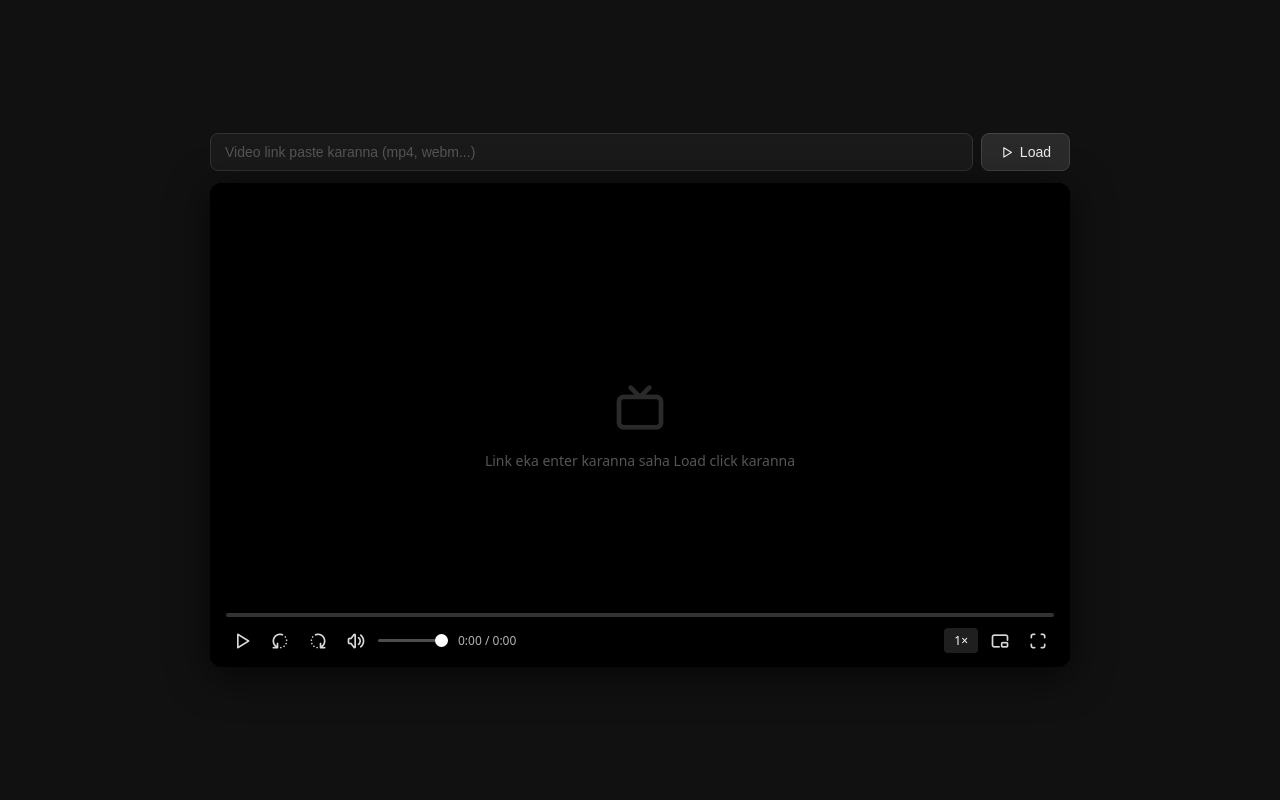
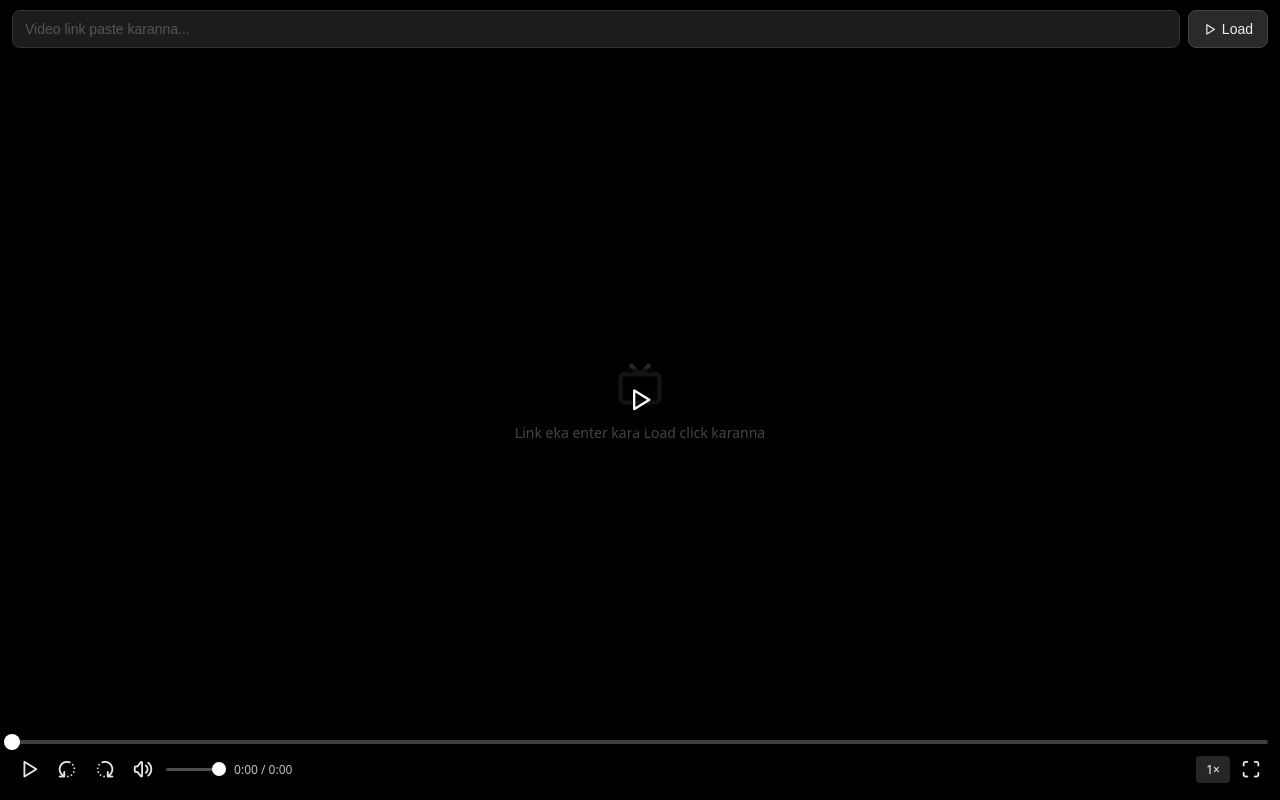
Before and after one commit to gojo1777/Video-, a plain HTML site: page index.html in a window 1280 px wide. Drawn offline with Linux system fonts and the light colour scheme.

Commit message:
Update index.html

```diff
--- a/index.html
+++ b/index.html
@@ -2,122 +2,301 @@
 <html lang="si">
 <head>
 <meta charset="UTF-8">
-<meta name="viewport" content="width=device-width, initial-scale=1.0">
+<meta name="viewport" content="width=device-width, initial-scale=1.0, maximum-scale=1.0, user-scalable=no">
 <title>Video Player</title>
 <link rel="stylesheet" href="https://cdn.jsdelivr.net/npm/@tabler/icons-webfont@latest/tabler-icons.min.css">
 <style>
-  * { box-sizing: border-box; margin: 0; padding: 0; }
-  body { background: #111; display: flex; flex-direction: column; align-items: center; justify-content: center; min-height: 100vh; font-family: system-ui, sans-serif; gap: 12px; padding: 16px; }
-  .url-bar { display: flex; gap: 8px; width: 100%; max-width: 860px; }
-  .url-bar input { flex: 1; padding: 10px 14px; border-radius: 8px; border: 1px solid #333; background: #1a1a1a; color: #eee; font-size: 14px; outline: none; }
-  .url-bar input:focus { border-color: #555; }
-  .url-bar input::placeholder { color: #555; }
-  .url-bar button { padding: 10px 18px; border-radius: 8px; background: #2a2a2a; color: #eee; border: 1px solid #444; font-size: 14px; cursor: pointer; display: flex; align-items: center; gap: 6px; white-space: nowrap; }
-  .url-bar button:hover { background: #383838; }
-  .player-wrap { background: #000; border-radius: 12px; overflow: hidden; width: 100%; max-width: 860px; box-shadow: 0 8px 40px rgba(0,0,0,0.7); }
-  .video-area { position: relative; width: 100%; background: #000; aspect-ratio: 16/9; display: flex; align-items: center; justify-content: center; cursor: pointer; }
-  video { width: 100%; height: 100%; display: none; object-fit: contain; }
-  .placeholder { color: #444; font-size: 14px; text-align: center; padding: 2rem; display: flex; flex-direction: column; align-items: center; gap: 14px; }
-  .placeholder i { font-size: 56px; color: #2a2a2a; }
-  .placeholder span { color: #555; }
-  .controls { background: linear-gradient(transparent, rgba(0,0,0,0.9)); position: absolute; bottom: 0; left: 0; right: 0; padding: 16px 16px 12px; display: flex; flex-direction: column; gap: 10px; opacity: 0; transition: opacity 0.25s; }
-  .video-area:hover .controls, .video-area.paused .controls { opacity: 1; }
-  .progress-wrap { position: relative; height: 4px; background: rgba(255,255,255,0.2); border-radius: 2px; cursor: pointer; transition: height 0.15s; }
-  .progress-wrap:hover { height: 6px; }
-  .progress-buf { position: absolute; top: 0; left: 0; height: 100%; background: rgba(255,255,255,0.25); border-radius: 2px; }
-  .progress-bar { position: absolute; top: 0; left: 0; height: 100%; background: #fff; border-radius: 2px; }
-  .progress-thumb { position: absolute; top: 50%; right: -6px; width: 13px; height: 13px; background: #fff; border-radius: 50%; transform: translateY(-50%); display: none; }
-  .progress-wrap:hover .progress-thumb { display: block; }
-  .ctrl-row { display: flex; align-items: center; gap: 6px; }
-  .ctrl-btn { background: none; border: none; color: #fff; cursor: pointer; padding: 4px 6px; display: flex; align-items: center; font-size: 20px; opacity: 0.85; line-height: 1; }
-  .ctrl-btn:hover { opacity: 1; }
-  .time-display { color: rgba(255,255,255,0.7); font-size: 12px; white-space: nowrap; margin-left: 4px; }
-  .vol-wrap { display: flex; align-items: center; gap: 6px; }
-  .vol-slider { -webkit-appearance: none; appearance: none; width: 70px; height: 3px; border-radius: 2px; background: rgba(255,255,255,0.3); outline: none; cursor: pointer; }
-  .vol-slider::-webkit-slider-thumb { -webkit-appearance: none; width: 13px; height: 13px; background: #fff; border-radius: 50%; }
-  .spacer { flex: 1; }
-  .speed-btn { background: rgba(255,255,255,0.12); border: none; color: #fff; font-size: 12px; padding: 4px 10px; border-radius: 4px; cursor: pointer; font-family: inherit; }
-  .speed-btn:hover { background: rgba(255,255,255,0.25); }
-  .toast { position: absolute; top: 14px; left: 50%; transform: translateX(-50%); background: rgba(0,0,0,0.72); color: #fff; font-size: 13px; padding: 6px 18px; border-radius: 20px; opacity: 0; transition: opacity 0.3s; pointer-events: none; white-space: nowrap; }
-  .toast.show { opacity: 1; }
+  * { box-sizing: border-box; margin: 0; padding: 0; -webkit-tap-highlight-color: transparent; }
+  html, body { width: 100%; height: 100%; background: #000; overflow: hidden; font-family: system-ui, sans-serif; }
 
-  /* Fullscreen: hide url-bar, show overlay input */
-  :fullscreen .fs-url-bar { display: flex !important; }
-  :-webkit-full-screen .fs-url-bar { display: flex !important; }
-  :fullscreen body > .url-bar { display: none; }
+  #app {
+    display: flex;
+    flex-direction: column;
+    width: 100vw;
+    height: 100vh;
+    height: 100dvh;
+    background: #000;
+  }
 
-  .fs-url-bar {
-    display: none;
+  .video-wrap {
+    flex: 1;
+    position: relative;
+    background: #000;
+    overflow: hidden;
+    display: flex;
+    align-items: center;
+    justify-content: center;
+    width: 100%;
+    height: 100%;
+  }
+
+  /* URL BAR - overlay on top of video, hidden by default */
+  .url-bar {
+    display: flex;
+    gap: 8px;
+    padding: 10px 12px;
+    background: linear-gradient(rgba(0,0,0,0.85), transparent);
     position: absolute;
     top: 0; left: 0; right: 0;
-    padding: 14px 16px;
-    background: linear-gradient(rgba(0,0,0,0.85), transparent);
-    gap: 8px;
     z-index: 20;
     opacity: 0;
     transition: opacity 0.25s;
+    pointer-events: none;
   }
-  .video-area:hover .fs-url-bar { opacity: 1; }
-  .video-area.paused .fs-url-bar { opacity: 1; }
-  .fs-url-bar input { flex: 1; padding: 8px 12px; border-radius: 8px; border: 1px solid #555; background: rgba(0,0,0,0.7); color: #eee; font-size: 14px; outline: none; }
-  .fs-url-bar input:focus { border-color: #888; }
-  .fs-url-bar input::placeholder { color: #888; }
-  .fs-url-bar button { padding: 8px 16px; border-radius: 8px; background: rgba(50,50,50,0.9); color: #eee; border: 1px solid #555; font-size: 14px; cursor: pointer; display: flex; align-items: center; gap: 6px; white-space: nowrap; }
-  .fs-url-bar button:hover { background: rgba(80,80,80,0.9); }
+  .url-bar.visible {
+    opacity: 1;
+    pointer-events: all;
+  }
+  .url-bar input {
+    flex: 1;
+    padding: 10px 12px;
+    border-radius: 8px;
+    border: 1px solid #333;
+    background: #1c1c1c;
+    color: #eee;
+    font-size: 14px;
+    outline: none;
+    min-width: 0;
+  }
+  .url-bar input::placeholder { color: #555; }
+  .url-bar input:focus { border-color: #555; }
+  .url-bar button {
+    padding: 10px 14px;
+    border-radius: 8px;
+    background: #2a2a2a;
+    color: #eee;
+    border: 1px solid #444;
+    font-size: 14px;
+    cursor: pointer;
+    display: flex;
+    align-items: center;
+    gap: 5px;
+    white-space: nowrap;
+    flex-shrink: 0;
+  }
+  .url-bar button:active { background: #444; }
+
+  /* VIDEO AREA - fills remaining space */
+  video {
+    width: 100%;
+    height: 100%;
+    object-fit: contain;
+    display: none;
+  }
+
+  .placeholder {
+    display: flex;
+    flex-direction: column;
+    align-items: center;
+    gap: 12px;
+    color: #555;
+    font-size: 14px;
+    text-align: center;
+    padding: 2rem;
+  }
+  .placeholder i { font-size: 52px; color: #2a2a2a; }
+
+  /* CONTROLS OVERLAY */
+  .controls-overlay {
+    position: absolute;
+    inset: 0;
+    display: flex;
+    flex-direction: column;
+    justify-content: flex-end;
+    background: linear-gradient(transparent 40%, rgba(0,0,0,0.85));
+    opacity: 0;
+    transition: opacity 0.25s;
+  }
+  .controls-overlay.visible { opacity: 1; }
+
+  /* Center play button */
+  .center-btn {
+    position: absolute;
+    top: 50%;
+    left: 50%;
+    transform: translate(-50%, -50%);
+    background: rgba(0,0,0,0.5);
+    border: none;
+    color: #fff;
+    width: 64px;
+    height: 64px;
+    border-radius: 50%;
+    display: flex;
+    align-items: center;
+    justify-content: center;
+    font-size: 28px;
+    cursor: pointer;
+  }
+
+  .bottom-controls {
+    padding: 8px 12px 14px;
+    display: flex;
+    flex-direction: column;
+    gap: 8px;
+  }
+
+  /* Progress bar */
+  .progress-wrap {
+    position: relative;
+    height: 4px;
+    background: rgba(255,255,255,0.25);
+    border-radius: 2px;
+    cursor: pointer;
+    touch-action: none;
+  }
+  .progress-buf { position: absolute; top: 0; left: 0; height: 100%; background: rgba(255,255,255,0.2); border-radius: 2px; }
+  .progress-bar { position: absolute; top: 0; left: 0; height: 100%; background: #fff; border-radius: 2px; }
+  .progress-thumb {
+    position: absolute;
+    top: 50%;
+    width: 16px; height: 16px;
+    background: #fff;
+    border-radius: 50%;
+    transform: translate(-50%, -50%);
+    margin-left: 0;
+  }
+
+  .ctrl-row {
+    display: flex;
+    align-items: center;
+    gap: 4px;
+  }
+
+  .ctrl-btn {
+    background: none;
+    border: none;
+    color: #fff;
+    cursor: pointer;
+    padding: 6px;
+    display: flex;
+    align-items: center;
+    font-size: 22px;
+    opacity: 0.9;
+    line-height: 1;
+    flex-shrink: 0;
+  }
+  .ctrl-btn:active { opacity: 0.6; }
+
+  .time-display {
+    color: rgba(255,255,255,0.75);
+    font-size: 12px;
+    white-space: nowrap;
+    margin: 0 4px;
+  }
+  .spacer { flex: 1; }
+
+  .speed-btn {
+    background: rgba(255,255,255,0.15);
+    border: none;
+    color: #fff;
+    font-size: 12px;
+    padding: 5px 10px;
+    border-radius: 4px;
+    cursor: pointer;
+    font-family: inherit;
+    flex-shrink: 0;
+  }
+  .speed-btn:active { background: rgba(255,255,255,0.3); }
+
+  /* Volume row - hidden on mobile by default (use device volume) */
+  .vol-wrap {
+    display: flex;
+    align-items: center;
+    gap: 6px;
+  }
+  .vol-slider {
+    -webkit-appearance: none;
+    appearance: none;
+    width: 60px;
+    height: 3px;
+    border-radius: 2px;
+    background: rgba(255,255,255,0.3);
+    outline: none;
+    cursor: pointer;
+  }
+  .vol-slider::-webkit-slider-thumb {
+    -webkit-appearance: none;
+    width: 14px; height: 14px;
+    background: #fff;
+    border-radius: 50%;
+  }
+
+  /* Toast */
+  .toast {
+    position: absolute;
+    top: 16px;
+    left: 50%;
+    transform: translateX(-50%);
+    background: rgba(0,0,0,0.75);
+    color: #fff;
+    font-size: 13px;
+    padding: 6px 16px;
+    border-radius: 20px;
+    opacity: 0;
+    transition: opacity 0.3s;
+    pointer-events: none;
+    white-space: nowrap;
+    z-index: 50;
+  }
+  .toast.show { opacity: 1; }
+
+  /* Fullscreen tweaks */
+  :fullscreen #app { height: 100vh; height: 100dvh; }
+  :-webkit-full-screen #app { height: 100vh; }
 </style>
 </head>
 <body>
-
-<div class="url-bar" id="topUrlBar">
-  <input type="text" id="urlInput" placeholder="Video link paste karanna (mp4, webm...)" />
+<div id="app">
+  <div class="video-wrap" id="videoWrap">
+    <div class="url-bar" id="urlBar">
+      <input type="text" id="urlInput" placeholder="Video link paste karanna..." autocomplete="off" />
       <button id="loadBtn"><i class="ti ti-player-play"></i> Load</button>
     </div>
+    <video id="vid" preload="metadata" playsinline webkit-playsinline></video>
 
-<div class="player-wrap" id="playerWrap">
-  <div class="video-area paused" id="videoArea">
-    <video id="vid" preload="metadata"></video>
     <div class="placeholder" id="placeholder">
       <i class="ti ti-device-tv"></i>
-      <span>Link eka enter karanna saha Load click karanna</span>
-    </div>
-    <div class="toast" id="toast"></div>
-
-    <!-- Fullscreen url bar (only visible in fullscreen) -->
-    <div class="fs-url-bar" id="fsUrlBar">
-      <input type="text" id="fsUrlInput" placeholder="Video link paste karanna..." />
-      <button id="fsLoadBtn"><i class="ti ti-player-play"></i> Load</button>
+      <span>Link eka enter kara Load click karanna</span>
     </div>
 
-    <div class="controls">
+    <div class="controls-overlay" id="overlay">
+      <button class="center-btn" id="centerBtn"><i class="ti ti-player-play" id="centerIcon"></i></button>
+
+      <div class="bottom-controls">
         <div class="progress-wrap" id="progressWrap">
           <div class="progress-buf" id="progressBuf"></div>
-        <div class="progress-bar" id="progressBar"></div>
-        <div class="progress-thumb"></div>
+          <div class="progress-bar" id="progressBar" style="width:0%"></div>
+          <div class="progress-thumb" id="progressThumb" style="left:0%"></div>
         </div>
+
         <div class="ctrl-row">
-        <button class="ctrl-btn" id="playBtn" aria-label="Play/Pause"><i class="ti ti-player-play" id="playIcon"></i></button>
-        <button class="ctrl-btn" id="skipBack" aria-label="-10s"><i class="ti ti-rotate-clockwise-2" style="transform:scaleX(-1)"></i></button>
-        <button class="ctrl-btn" id="skipFwd" aria-label="+10s"><i class="ti ti-rotate-clockwise-2"></i></button>
+          <button class="ctrl-btn" id="playBtn"><i class="ti ti-player-play" id="playIcon"></i></button>
+          <button class="ctrl-btn" id="skipBack"><i class="ti ti-rotate-clockwise-2" style="transform:scaleX(-1)"></i></button>
+          <button class="ctrl-btn" id="skipFwd"><i class="ti ti-rotate-clockwise-2"></i></button>
           <div class="vol-wrap">
-          <button class="ctrl-btn" id="muteBtn" aria-label="Mute"><i class="ti ti-volume" id="volIcon"></i></button>
+            <button class="ctrl-btn" id="muteBtn"><i class="ti ti-volume" id="volIcon"></i></button>
             <input type="range" class="vol-slider" id="volSlider" min="0" max="1" step="0.05" value="1" />
           </div>
           <span class="time-display" id="timeDisplay">0:00 / 0:00</span>
           <div class="spacer"></div>
           <button class="speed-btn" id="speedBtn">1×</button>
-        <button class="ctrl-btn" id="pipBtn" aria-label="Picture in Picture"><i class="ti ti-picture-in-picture"></i></button>
-        <button class="ctrl-btn" id="fsBtn" aria-label="Fullscreen"><i class="ti ti-maximize" id="fsIcon"></i></button>
+          <button class="ctrl-btn" id="fsBtn"><i class="ti ti-maximize" id="fsIcon"></i></button>
         </div>
       </div>
+    </div>
+
+    <div class="toast" id="toast"></div>
   </div>
 </div>
 
 <script>
   const vid = document.getElementById('vid');
-  const videoArea = document.getElementById('videoArea');
+  const overlay = document.getElementById('overlay');
   const placeholder = document.getElementById('placeholder');
   const playBtn = document.getElementById('playBtn');
   const playIcon = document.getElementById('playIcon');
+  const centerBtn = document.getElementById('centerBtn');
+  const centerIcon = document.getElementById('centerIcon');
   const skipBack = document.getElementById('skipBack');
   const skipFwd = document.getElementById('skipFwd');
   const muteBtn = document.getElementById('muteBtn');
@@ -127,17 +306,17 @@
   const progressWrap = document.getElementById('progressWrap');
   const progressBar = document.getElementById('progressBar');
   const progressBuf = document.getElementById('progressBuf');
+  const progressThumb = document.getElementById('progressThumb');
   const speedBtn = document.getElementById('speedBtn');
-  const pipBtn = document.getElementById('pipBtn');
   const fsBtn = document.getElementById('fsBtn');
   const fsIcon = document.getElementById('fsIcon');
   const urlInput = document.getElementById('urlInput');
   const loadBtn = document.getElementById('loadBtn');
-  const fsUrlInput = document.getElementById('fsUrlInput');
-  const fsLoadBtn = document.getElementById('fsLoadBtn');
   const toast = document.getElementById('toast');
-  const speeds = [0.5, 0.75, 1, 1.25, 1.5, 2];
-  let speedIdx = 2, toastTimer;
+  const app = document.getElementById('app');
+
+  const urlBar = document.getElementById('urlBar');
+  let speedIdx = 2, toastTimer, hideTimer, loaded = false;
 
   function showToast(msg) {
     toast.textContent = msg;
@@ -147,97 +326,136 @@
   }
 
   function fmt(s) {
-    if (isNaN(s)) return '0:00';
+    if (!s || isNaN(s)) return '0:00';
     const m = Math.floor(s / 60), sec = Math.floor(s % 60);
     return m + ':' + String(sec).padStart(2, '0');
   }
 
-  function loadVideo(url) {
-    url = url || urlInput.value.trim();
+  function showControls() {
+    overlay.classList.add('visible');
+    urlBar.classList.add('visible');
+    clearTimeout(hideTimer);
+    if (!vid.paused) hideTimer = setTimeout(() => {
+      overlay.classList.remove('visible');
+      urlBar.classList.remove('visible');
+    }, 3000);
+  }
+
+  document.getElementById('videoWrap').addEventListener('click', e => {
+    if (!loaded) return;
+    if (e.target === vid || e.target === document.getElementById('videoWrap')) {
+      if (overlay.classList.contains('visible') && !vid.paused) {
+        vid.paused ? vid.play() : vid.pause();
+      } else {
+        showControls();
+      }
+    }
+  });
+
+  document.getElementById('videoWrap').addEventListener('touchstart', () => { if (loaded) showControls(); }, { passive: true });
+
+  function loadVideo() {
+    const url = urlInput.value.trim();
     if (!url) return;
-    urlInput.value = url;
-    fsUrlInput.value = url;
     vid.src = url;
     placeholder.style.display = 'none';
     vid.style.display = 'block';
+    loaded = true;
     vid.load();
     vid.play().catch(() => {});
+    showControls();
   }
 
-  loadBtn.onclick = () => loadVideo(urlInput.value.trim());
-  urlInput.onkeydown = e => { if (e.key === 'Enter') loadVideo(urlInput.value.trim()); };
+  // show controls initially so user sees the url bar
+  urlBar.classList.add('visible');
+  overlay.classList.add('visible');
+  document.getElementById('loadBtn').onclick = loadVideo;
+  urlInput.addEventListener('keydown', e => { if (e.key === 'Enter') { urlInput.blur(); loadVideo(); } });
 
-  fsLoadBtn.onclick = () => loadVideo(fsUrlInput.value.trim());
-  fsUrlInput.onkeydown = e => { if (e.key === 'Enter') loadVideo(fsUrlInput.value.trim()); };
-
-  vid.addEventListener('play', () => { playIcon.className = 'ti ti-player-pause'; videoArea.classList.remove('paused'); });
-  vid.addEventListener('pause', () => { playIcon.className = 'ti ti-player-play'; videoArea.classList.add('paused'); });
-  vid.addEventListener('ended', () => videoArea.classList.add('paused'));
-
-  playBtn.onclick = () => { vid.paused ? vid.play() : vid.pause(); };
-  videoArea.addEventListener('click', e => {
-    if (e.target === vid) { vid.paused ? vid.play() : vid.pause(); }
+  vid.addEventListener('play', () => {
+    playIcon.className = 'ti ti-player-pause';
+    centerIcon.className = 'ti ti-player-pause';
+    hideTimer = setTimeout(() => overlay.classList.remove('visible'), 3000);
+  });
+  vid.addEventListener('pause', () => {
+    playIcon.className = 'ti ti-player-play';
+    centerIcon.className = 'ti ti-player-play';
+    overlay.classList.add('visible');
+    urlBar.classList.add('visible');
+    clearTimeout(hideTimer);
+  });
+  vid.addEventListener('ended', () => {
+    playIcon.className = 'ti ti-player-play';
+    centerIcon.className = 'ti ti-player-play';
+    overlay.classList.add('visible');
+    urlBar.classList.add('visible');
   });
 
-  skipBack.onclick = () => { vid.currentTime = Math.max(0, vid.currentTime - 10); showToast('-10s'); };
-  skipFwd.onclick = () => { vid.currentTime = Math.min(vid.duration || 0, vid.currentTime + 10); showToast('+10s'); };
+  playBtn.onclick = centerBtn.onclick = (e) => {
+    e.stopPropagation();
+    vid.paused ? vid.play() : vid.pause();
+    showControls();
+  };
+
+  skipBack.onclick = (e) => { e.stopPropagation(); vid.currentTime = Math.max(0, vid.currentTime - 10); showToast('-10s'); showControls(); };
+  skipFwd.onclick = (e) => { e.stopPropagation(); vid.currentTime = Math.min(vid.duration || 0, vid.currentTime + 10); showToast('+10s'); showControls(); };
 
   vid.ontimeupdate = () => {
     if (!vid.duration) return;
-    progressBar.style.width = (vid.currentTime / vid.duration * 100) + '%';
+    const pct = (vid.currentTime / vid.duration) * 100;
+    progressBar.style.width = pct + '%';
+    progressThumb.style.left = pct + '%';
     timeDisplay.textContent = fmt(vid.currentTime) + ' / ' + fmt(vid.duration);
   };
-
   vid.onprogress = () => {
     if (vid.buffered.length && vid.duration)
       progressBuf.style.width = (vid.buffered.end(vid.buffered.length - 1) / vid.duration * 100) + '%';
   };
 
-  progressWrap.addEventListener('click', e => {
+  function seekTo(e) {
     const r = progressWrap.getBoundingClientRect();
-    vid.currentTime = ((e.clientX - r.left) / r.width) * (vid.duration || 0);
-  });
+    const x = (e.touches ? e.touches[0].clientX : e.clientX) - r.left;
+    vid.currentTime = Math.max(0, Math.min(1, x / r.width)) * (vid.duration || 0);
+  }
+  progressWrap.addEventListener('click', e => { e.stopPropagation(); seekTo(e); showControls(); });
+  progressWrap.addEventListener('touchmove', e => { e.preventDefault(); seekTo(e); showControls(); }, { passive: false });
 
-  muteBtn.onclick = () => { vid.muted = !vid.muted; volIcon.className = vid.muted ? 'ti ti-volume-off' : 'ti ti-volume'; };
+  muteBtn.onclick = (e) => { e.stopPropagation(); vid.muted = !vid.muted; volIcon.className = vid.muted ? 'ti ti-volume-off' : 'ti ti-volume'; showControls(); };
   volSlider.oninput = () => { vid.volume = volSlider.value; vid.muted = false; volIcon.className = 'ti ti-volume'; };
+  volSlider.addEventListener('click', e => e.stopPropagation());
 
-  speedBtn.onclick = () => {
+  speedBtn.onclick = (e) => {
+    e.stopPropagation();
     speedIdx = (speedIdx + 1) % speeds.length;
     vid.playbackRate = speeds[speedIdx];
     speedBtn.textContent = speeds[speedIdx] + '×';
     showToast(speeds[speedIdx] + '× speed');
+    showControls();
   };
 
-  pipBtn.onclick = async () => {
-    try {
-      if (document.pictureInPictureElement) await document.exitPictureInPicture();
-      else await vid.requestPictureInPicture();
-    } catch(e) { showToast('PiP not supported'); }
+  fsBtn.onclick = (e) => {
+    e.stopPropagation();
+    if (!document.fullscreenElement && !document.webkitFullscreenElement) {
+      const el = app;
+      if (el.requestFullscreen) el.requestFullscreen();
+      else if (el.webkitRequestFullscreen) el.webkitRequestFullscreen();
+      fsIcon.className = 'ti ti-minimize';
+    } else {
+      if (document.exitFullscreen) document.exitFullscreen();
+      else if (document.webkitExitFullscreen) document.webkitExitFullscreen();
+      fsIcon.className = 'ti ti-maximize';
+    }
+    showControls();
   };
 
-  fsBtn.onclick = () => {
-    const el = document.getElementById('playerWrap');
-    if (!document.fullscreenElement) {
-      el.requestFullscreen();
-      fsIcon.className = 'ti ti-minimize';
-    } else {
-      document.exitFullscreen();
-      fsIcon.className = 'ti ti-maximize';
-    }
-  };
-
-  document.addEventListener('fullscreenchange', () => {
-    if (!document.fullscreenElement) fsIcon.className = 'ti ti-maximize';
-  });
+  document.addEventListener('fullscreenchange', () => { if (!document.fullscreenElement) fsIcon.className = 'ti ti-maximize'; });
+  document.addEventListener('webkitfullscreenchange', () => { if (!document.webkitFullscreenElement) fsIcon.className = 'ti ti-maximize'; });
 
   document.addEventListener('keydown', e => {
-    const active = document.activeElement;
-    if (active === urlInput || active === fsUrlInput) return;
+    if (e.target === urlInput) return;
     if (e.code === 'Space') { e.preventDefault(); vid.paused ? vid.play() : vid.pause(); }
     if (e.code === 'ArrowLeft') { vid.currentTime -= 10; showToast('-10s'); }
     if (e.code === 'ArrowRight') { vid.currentTime += 10; showToast('+10s'); }
-    if (e.code === 'ArrowUp') { vid.volume = Math.min(1, vid.volume + 0.1); volSlider.value = vid.volume; showToast('Vol ' + Math.round(vid.volume * 100) + '%'); }
-    if (e.code === 'ArrowDown') { vid.volume = Math.max(0, vid.volume - 0.1); volSlider.value = vid.volume; showToast('Vol ' + Math.round(vid.volume * 100) + '%'); }
     if (e.code === 'KeyM') { vid.muted = !vid.muted; volIcon.className = vid.muted ? 'ti ti-volume-off' : 'ti ti-volume'; }
     if (e.code === 'KeyF') fsBtn.click();
   });
```
Lines whose indentation alone changed are shown as unchanged.
